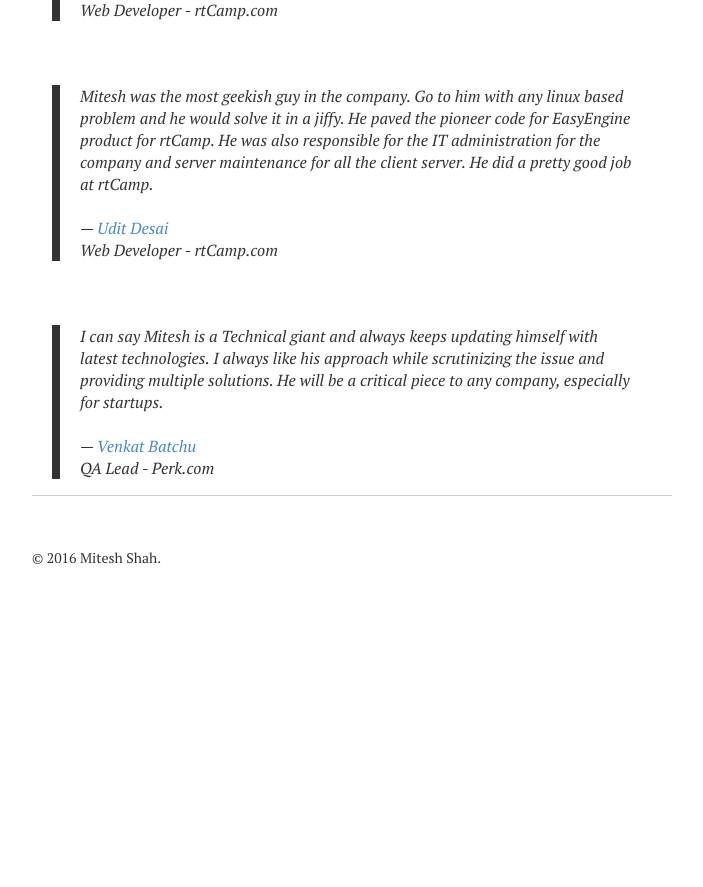
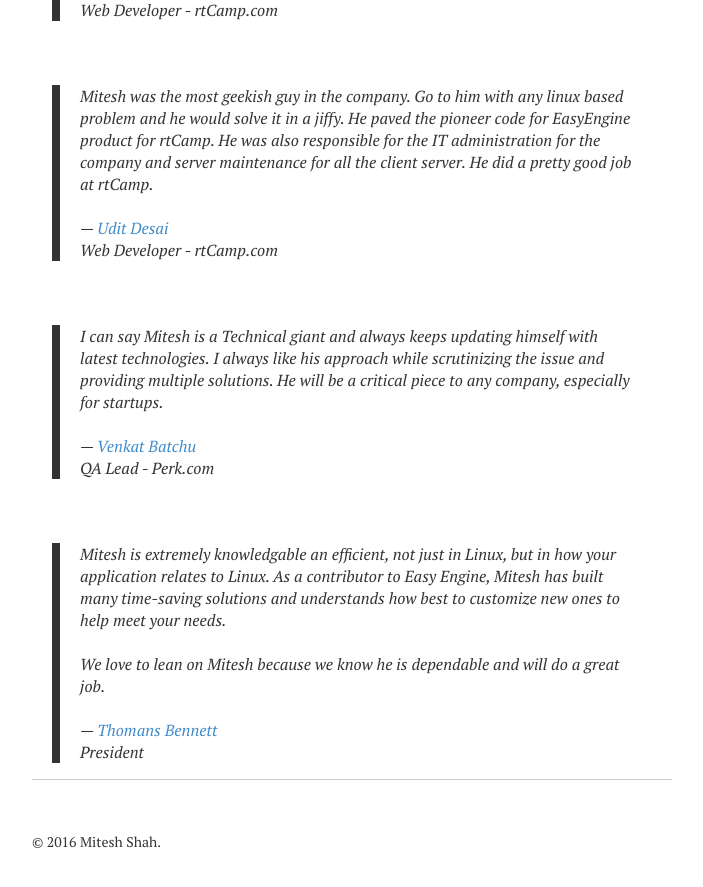
Before and after one commit to MiteshShah/miteshshah.github.io, a Jekyll site: the page built from resume/index.md, in a window 1280 px wide and 900 px high, scrolled down 8588 px. Shown: the top 887 px of the window, without its empty margins (288-991 px from the left). Built offline with Jekyll 4.4.1, drawn with Linux system fonts in a browser that asks for light colours; nearby versions of some CDN libraries; comment, search, counter and statistics services are not loaded; before the commit the page ends 9204 px from its top, so only the background shows below that.

Commit message:
Updated Resume

```diff
--- a/resume/index.md
+++ b/resume/index.md
@@ -316,6 +316,14 @@ Mitesh was the most geekish guy in the company. Go to him with any linux based p
 I can say Mitesh is a Technical giant and always keeps updating himself with latest technologies. I always like his approach while scrutinizing the issue and providing multiple solutions. He will be a critical piece to any company, especially for startups.<br><br>
 <footer>— <a style="color: #428bca" href="https://www.linkedin.com/in/venkatbatchu">Venkat Batchu</a><br>QA Lead - Perk.com</footer>
 </blockquote>
+<br>
+<blockquote>
+Mitesh is extremely knowledgable an efficient, not just in Linux, but in how your application relates to Linux. As a contributor to Easy Engine, Mitesh has built many time-saving solutions and understands how best to customize new ones to help meet your needs.<br><br>
+
+We love to lean on Mitesh because we know he is dependable and will do a great job.<br><br>
+
+<footer>— <a style="color: #428bca" href="https://www.linkedin.com/in/thomas-bennett-94765333">Thomans Bennett</a><br>President</footer>
+</blockquote>
 
 
 <!-- QR Code -->
```
